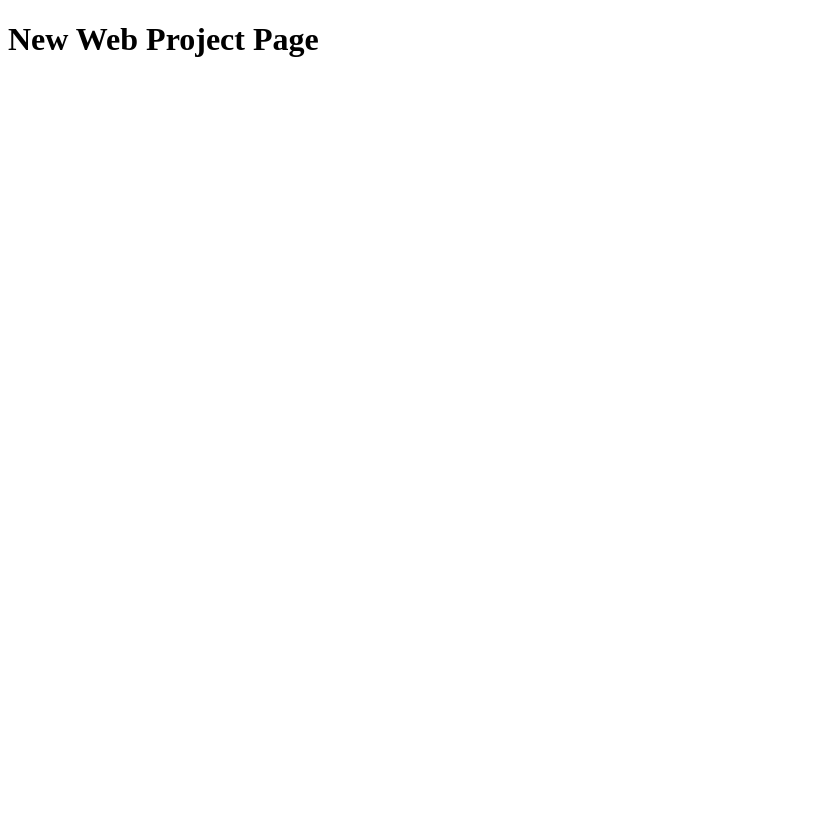
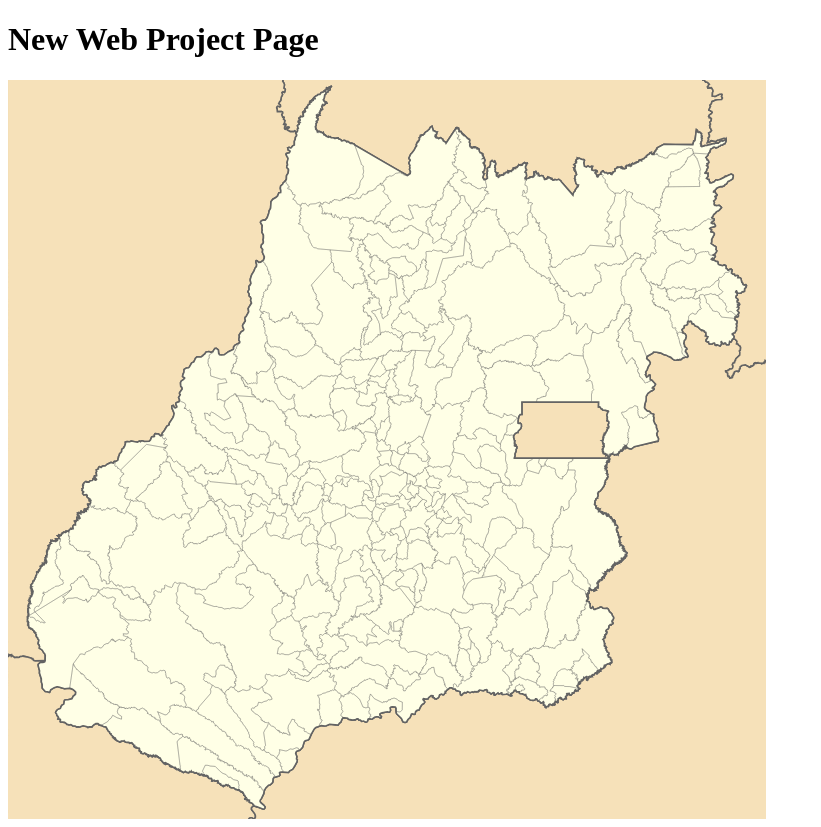
Before and after one commit to AlexMota/ProjetoWebMapa, a plain HTML site: page SiteMapaGoias/index.html in a window 1280 px wide. Shown: the whole page, without its empty margins (0-821 px from the left). Before the commit the page ends 800 px from the top, so only its background shows below. Drawn offline with Linux system fonts and the light colour scheme.

Commit message:
Testando o mapa svg dentro de um object

```diff
--- a/SiteMapaGoias/index.html
+++ b/SiteMapaGoias/index.html
@@ -7,5 +7,8 @@
 	</head>
 	<body>
 		<h1>New Web Project Page</h1>
+
+		<object type="image/svg+xml" data="img/Brazil_Goias_location_map.svg"></object>
+
 	</body>
 </html>
```
Lines whose indentation alone changed are shown as unchanged.
